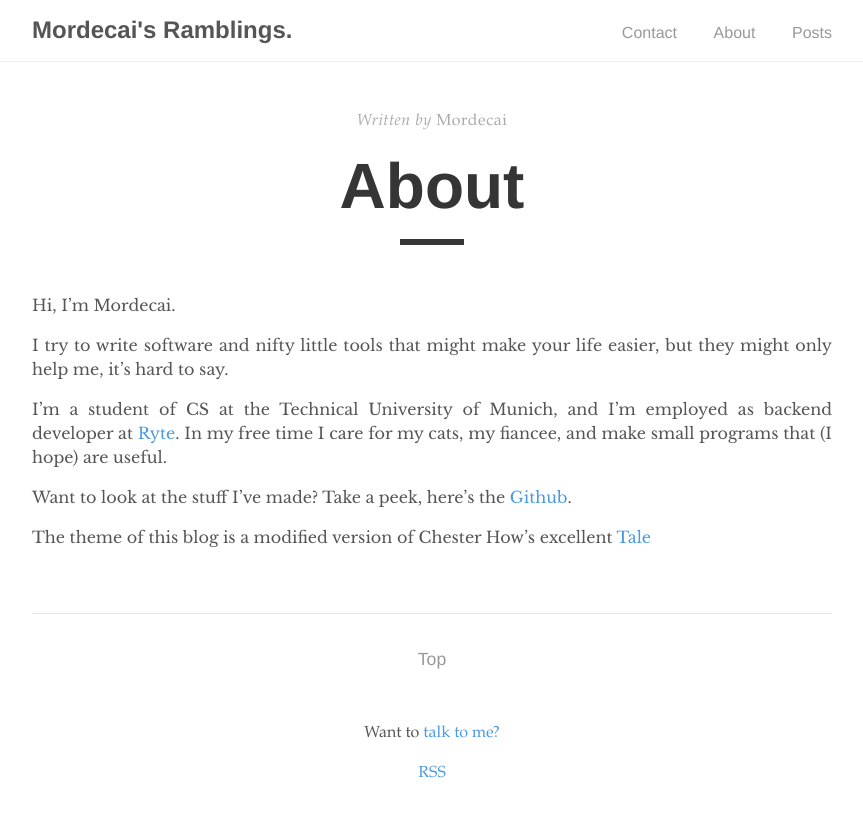
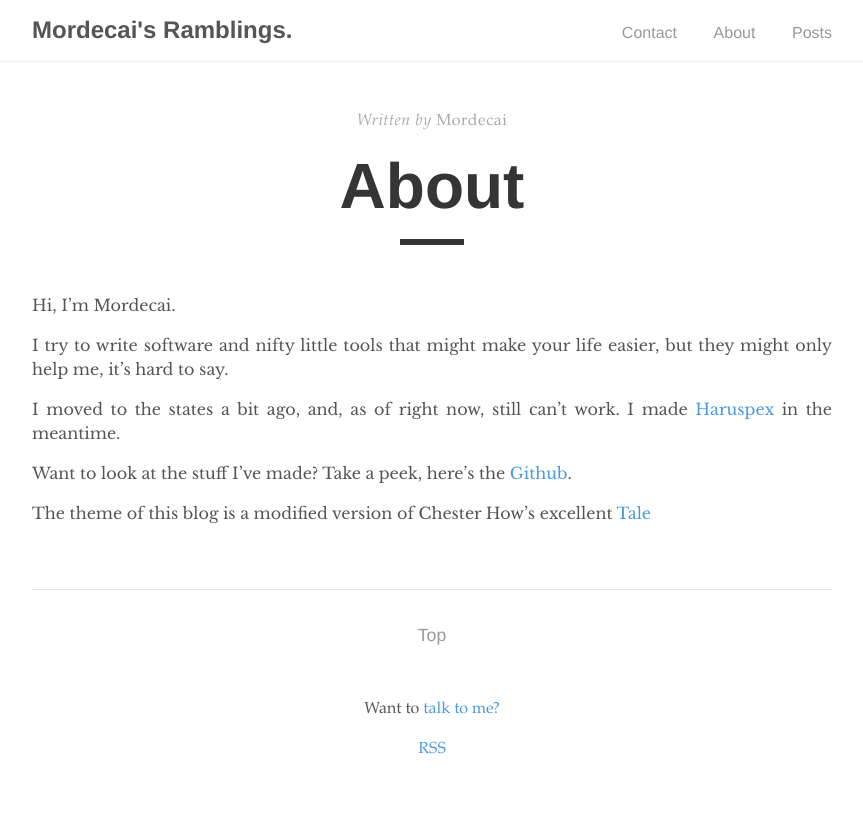
Before and after one commit to MordecaiMalignatus/mordecaimalignatus.github.io, a Jekyll site: the page built from about.md, in a window 1280 px wide. Shown: the top 817 px of the page, without its empty margins (208-1071 px from the left). Built offline with Jekyll 4.4.1, drawn with Linux system fonts in a browser that asks for light colours.

Commit message:
About: Update to current life situation.

```diff
--- a/about.md
+++ b/about.md
@@ -10,9 +10,8 @@ Hi, I'm Mordecai.
 I try to write software and nifty little tools that might make your life
 easier, but they might only help me, it's hard to say.
 
-I'm a student of CS at the Technical University of Munich, and I'm employed as
-backend developer at [Ryte](https://en.ryte.com). In my free time I care for my
-cats, my fiancee, and make small programs that (I hope) are useful.
+I moved to the states a bit ago, and, as of right now, still can't work. I made
+[Haruspex](https://haruspex.dev) in the meantime.
 
 Want to look at the stuff I've made? Take a peek, here's the
 [Github](https://github.com/MordecaiMalignatus).
```
